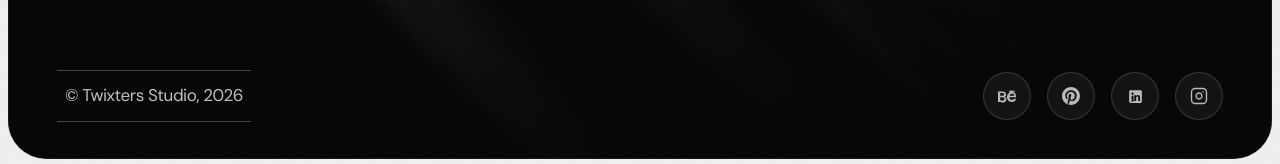
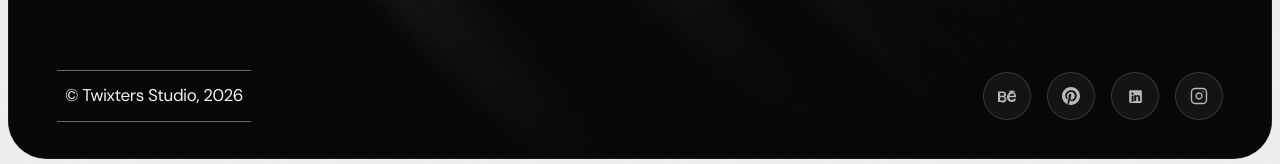
Before and after one commit to AmoghSamarth/Twixters.co, a React (Vite) app: page / in a window 1280 px wide. Shown: the part 8526-8690 px from the top of the page. Built offline with nearby package versions, Linux system fonts and the light colour scheme.

Commit message:
style: increase brightness of bottom-left copyright text and borders by 20%

```diff
--- a/src/components/tw/final-cta.jsx
+++ b/src/components/tw/final-cta.jsx
@@ -152,8 +152,8 @@ export function FinalCta() {
 
         {/* Footer inside the card matching reference image */}
         <footer className="relative z-10 flex flex-col sm:flex-row items-center justify-between gap-6 w-full px-6 sm:px-12 pb-7 sm:pb-9">
-          {/* Image 1: Copyright 20% bigger */}
-          <p className="border-y border-white/25 py-2.5 sm:py-3 px-2 text-[15.5px] sm:text-[17px] tracking-tight text-white/75">
+          {/* Image 1: Copyright 20% brighter */}
+          <p className="border-y border-white/40 py-2.5 sm:py-3 px-2 text-[15.5px] sm:text-[17px] tracking-tight text-white/95">
             {site.copyright}
           </p>
 
```
